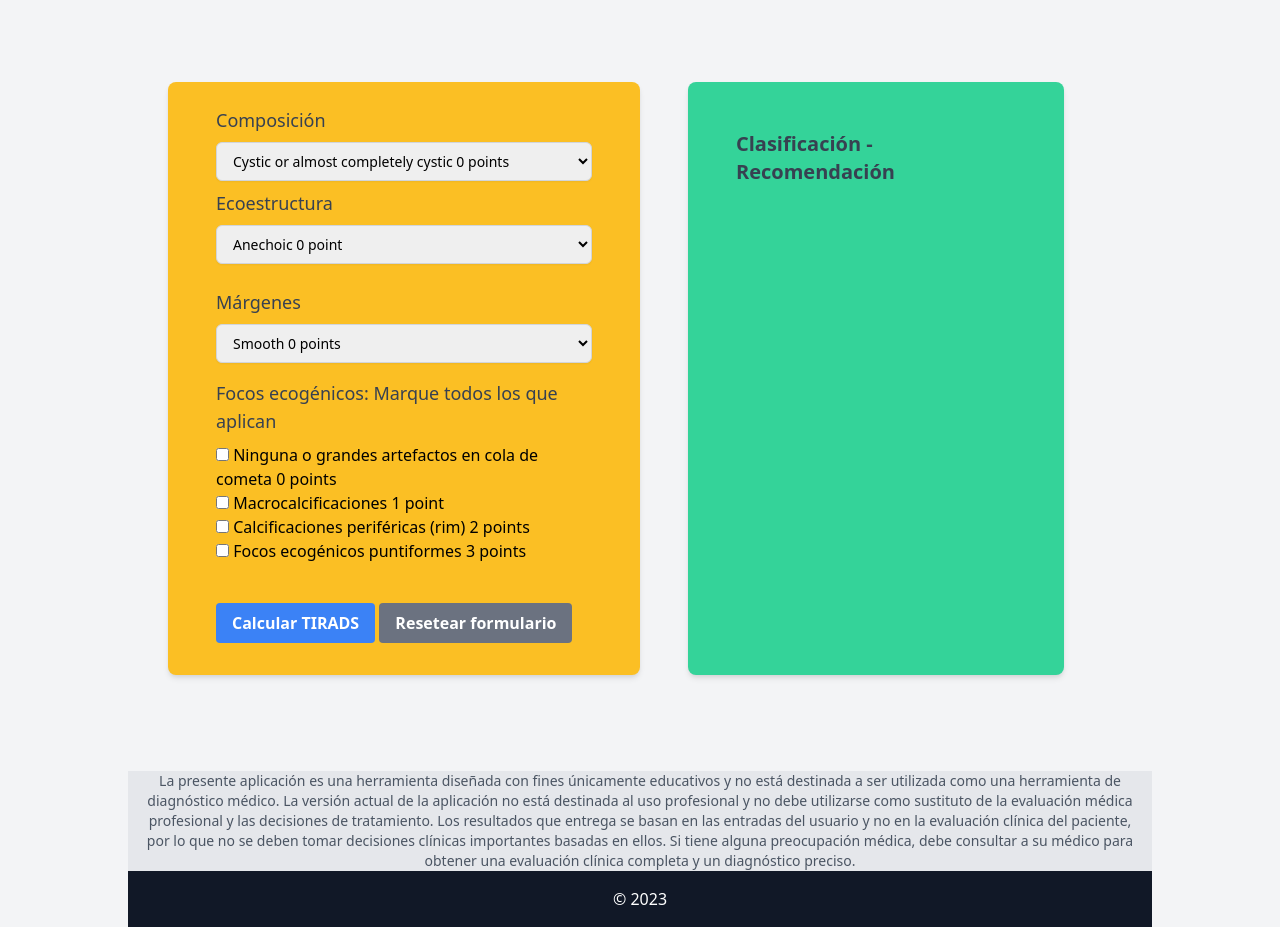
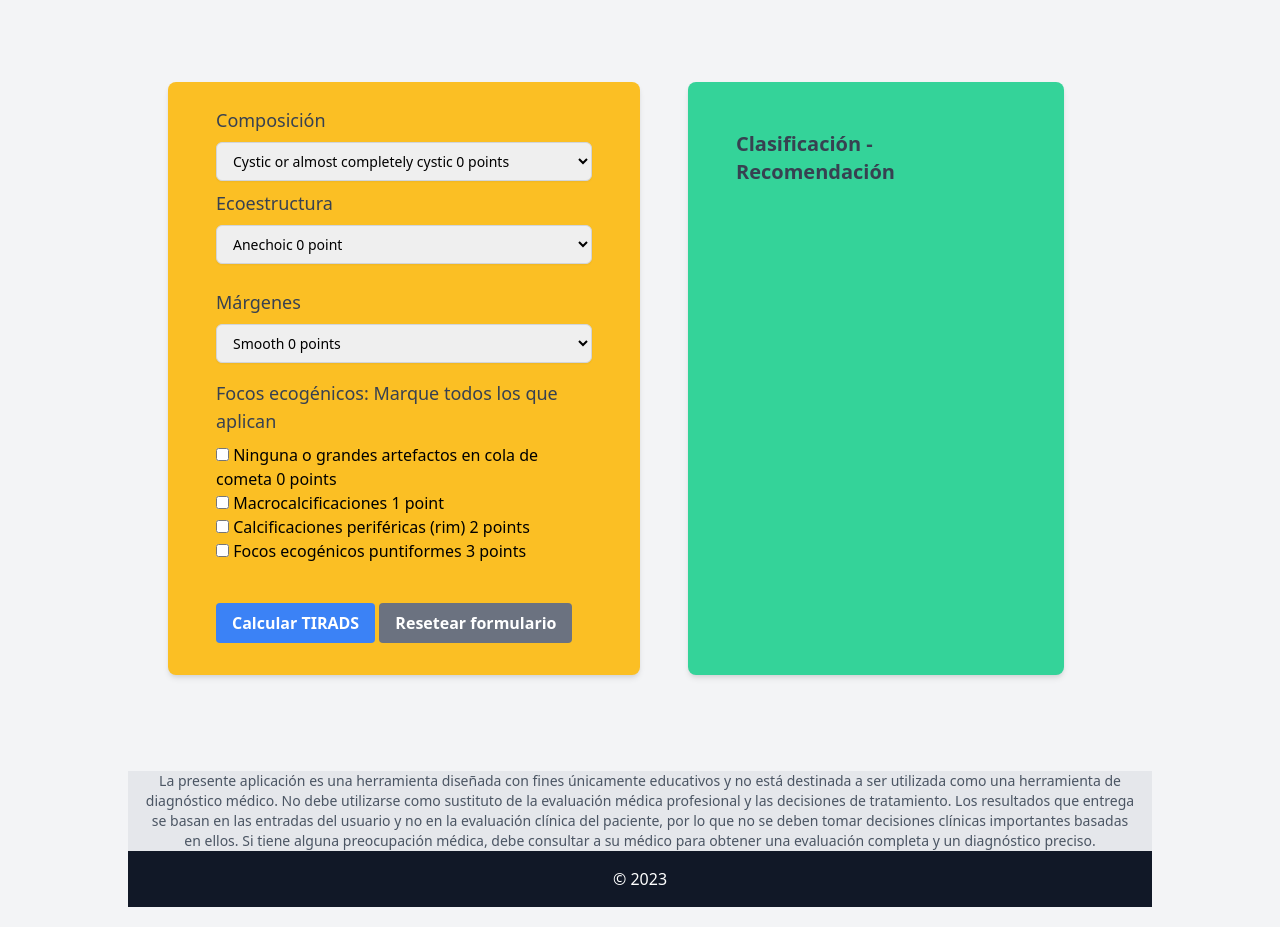
Before and after one commit to rofaba/TIRADS_app, a plain HTML site: page index.html in a window 1280 px wide. Shown: the part 62-989 px from the top of the page. Drawn offline with nearby package versions, Linux system fonts and the light colour scheme.

Commit message:
some minor style changes

```diff
--- a/index.html
+++ b/index.html
@@ -158,8 +158,7 @@
     <section class="bg-gray-200">
         <div class="container mx-auto px-4">
           <p class="text-center text-gray-600 text-sm">
-            La presente aplicación es una herramienta diseñada con fines únicamente educativos y no está destinada a ser utilizada como una herramienta de diagnóstico médico. La versión actual de la aplicación no está destinada al uso profesional y no debe utilizarse como sustituto de la evaluación médica profesional y las decisiones de tratamiento. Los resultados que entrega se basan en las entradas del usuario y no en la evaluación clínica del paciente, por lo que no se deben tomar decisiones clínicas importantes basadas en ellos.
-            Si tiene alguna preocupación médica, debe consultar a su médico para obtener una evaluación clínica completa y un diagnóstico preciso.
+            La presente aplicación es una herramienta diseñada con fines únicamente educativos y no está destinada a ser utilizada como una herramienta de diagnóstico médico. No debe utilizarse como sustituto de la evaluación médica profesional y las decisiones de tratamiento. Los resultados que entrega se basan en las entradas del usuario y no en la evaluación clínica del paciente, por lo que no se deben tomar decisiones clínicas importantes basadas en ellos. Si tiene alguna preocupación médica, debe consultar a su médico para obtener una evaluación completa y un diagnóstico preciso.
           </p>
         </div>
     </section>
```
